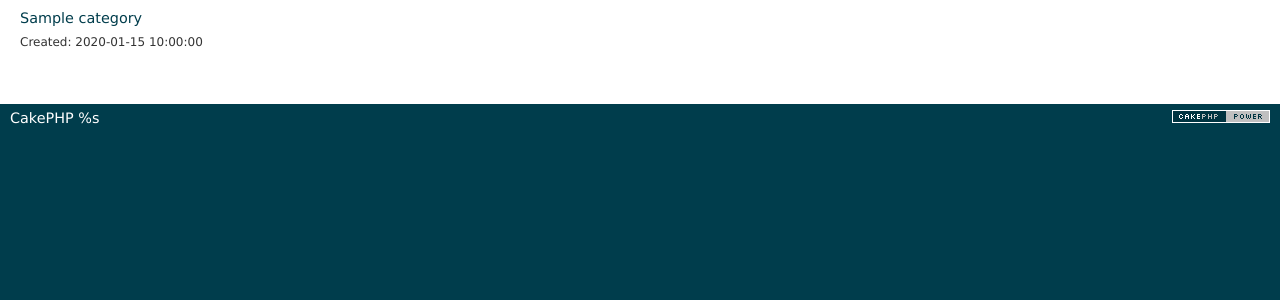
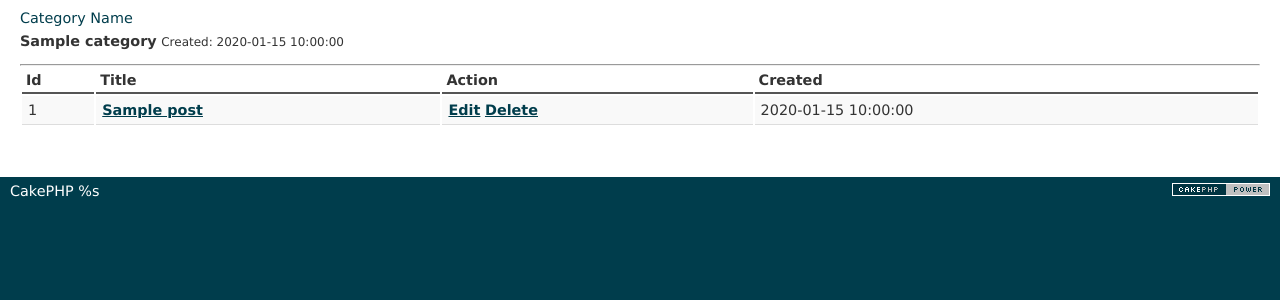
Before and after one commit to knife0125/cake_tutorial, a CakePHP app: the page made by app/View/Categories/view.ctp in a window 1280 px wide. Shown: the part 47-347 px from the top of the page. Run offline with PHP 8.4 and a stand-in for CakePHP, Linux system fonts and the light colour scheme; the template is opened without the code that fills it: most values are stand-ins (such as "Sample title", 1, 10 or a date in 2020); some libraries are stand-ins or nearby versions.

Commit message:
カテゴリ詳細画面で、カテゴリに紐づくポスト一覧が表示されるように

```diff
--- a/app/Controller/CategoriesController.php
+++ b/app/Controller/CategoriesController.php
@@ -1,6 +1,7 @@
 <?php
 
     class CategoriesController extends AppController {
+        public $uses = array('Category','Post');
         public $helpers = array('Html', 'Form', 'Session');
         public $components = array('Session');
 
@@ -26,8 +27,12 @@
                 throw new NotFoundException(__('Invalid category'));
             }
 
+            // カテゴリと紐づくPosts一覧を取得
+            $posts = $this->Post->getPostsWithCategoryId($categoryId);
+
             // 取得したカテゴリの情報をカテゴリの画面に引き渡す
             $this->set('category', $category);
+            $this->set('posts', $posts);
         }
 
         public function add()
--- a/app/View/Categories/view.ctp
+++ b/app/View/Categories/view.ctp
@@ -1,2 +1,38 @@
-<h1><?php echo h($category['Category']['category_name']);?></h1>
-<p><small>Created: <?php echo $category['Category']['created'];?></small></p>
+<div>
+    <h1>Category Name</h1>
+    <p><strong><?php echo h($category['Category']['category_name']);?></strong>
+    <small>Created: <?php echo $category['Category']['created'];?></small></p>
+</div>
+<hr />
+<div>
+    <table>
+        <tr>
+            <th>Id</th>
+            <th>Title</th>
+            <th>Action</th>
+            <th>Created</th>
+        </tr>
+
+        <!-- ここから、$posts配列をループして、投稿記事の情報を表示 -->
+
+        <?php foreach ($posts as $post): ?>
+        <tr>
+            <td><?php echo $post['Post']['id']; ?></td>
+            <td>
+                <?php echo $this->Html->link($post['Post']['title'],
+    array('controller' => 'posts', 'action' => 'view', $post['Post']['id'])); ?>
+            </td>
+            <td>
+                <?php echo $this->Html->link('Edit', array('action' => 'edit', $post['Post']['id'])); ?>
+                <?php echo $this->Form->postLink(
+                    'Delete',
+                    array('action' => 'delete', $post['Post']['id']),
+                    array('confirm' => 'Are you sure?'));
+                ?>
+            </td>
+            <td><?php echo $post['Post']['created']; ?></td>
+        </tr>
+        <?php endforeach; ?>
+        <?php unset($post); ?>
+    </table>
+</div>
```
Also changed, not shown: app/Model/Post.php (+23 -0 lines).
